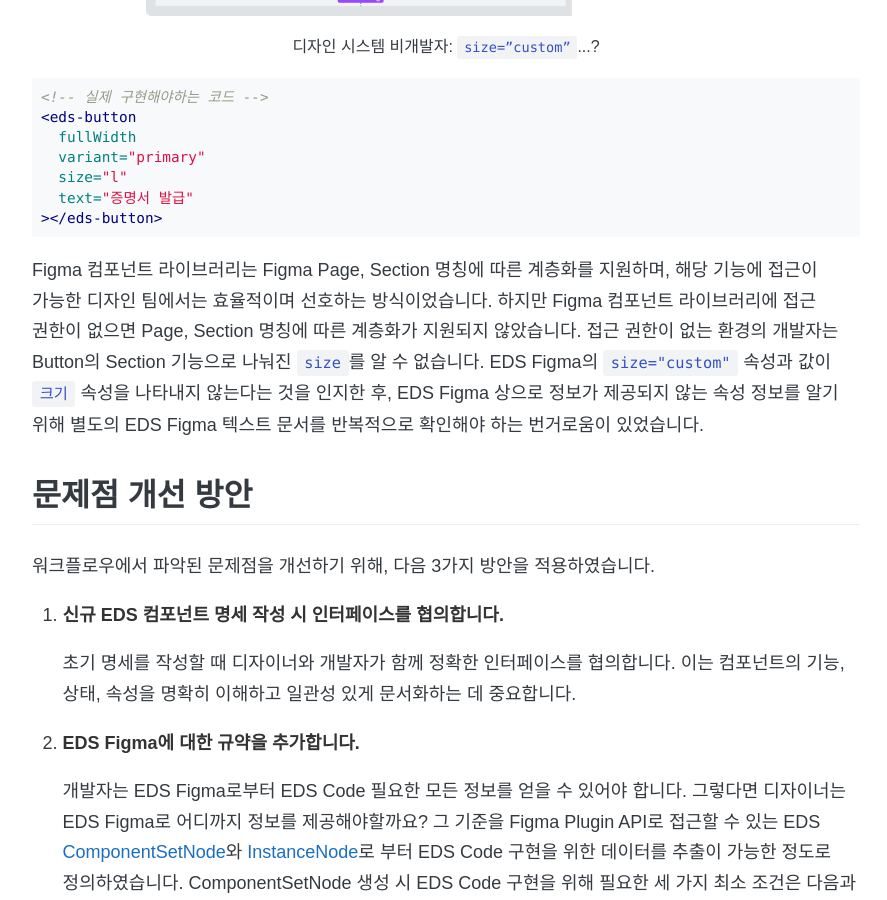
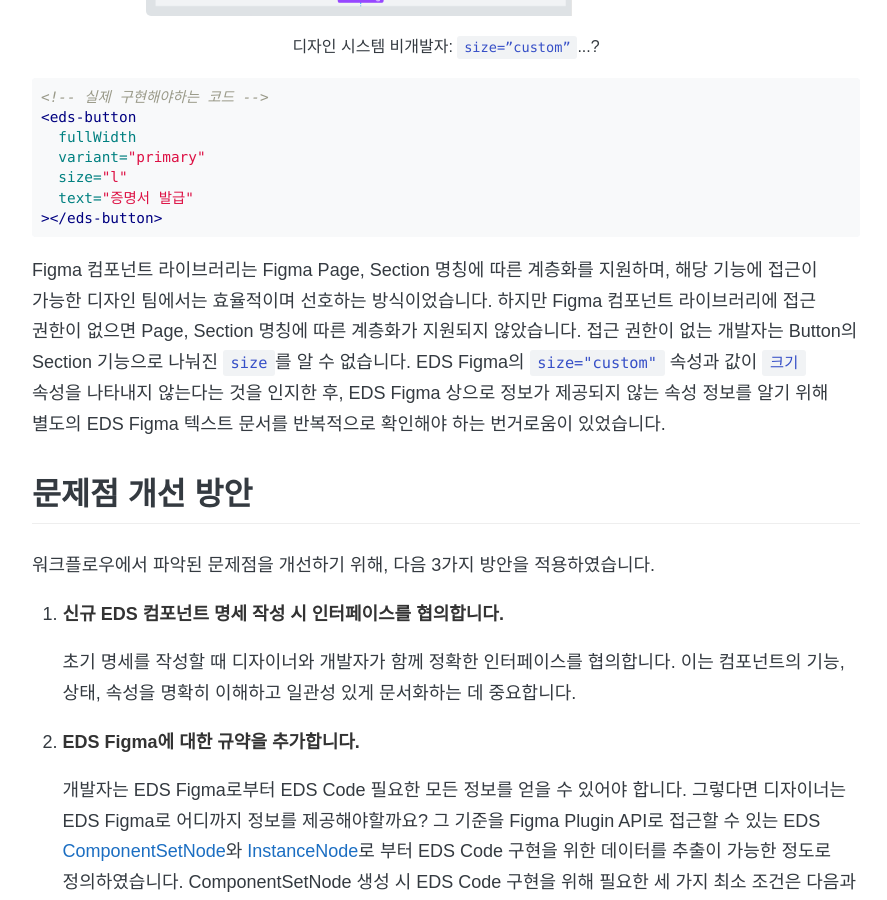
Before and after one commit to 8percent/8percent.github.io, a Jekyll site: the page built from _posts/2024-07-15-frontend-eds-improvement.md, in a window 1280 px wide and 900 px high, scrolled down 5227 px. Shown: the whole window, without its empty margins (194-1081 px from the left). Built offline with Jekyll 4.4.1, drawn with Linux system fonts in a browser that asks for light colours; some web fonts are replaced.

Commit message:
Update _posts/2024-07-15-frontend-eds-improvement.md
Co-authored-by: Lee Ho Sung <lee.ho.sung@gmail.com>

````diff
--- a/_posts/2024-07-15-frontend-eds-improvement.md
+++ b/_posts/2024-07-15-frontend-eds-improvement.md
@@ -148,7 +148,7 @@
 ></eds-button>
 ```
 
-Figma 컴포넌트 라이브러리는 Figma Page, Section 명칭에 따른 계층화를 지원하며, 해당 기능에 접근이 가능한 디자인 팀에서는 효율적이며 선호하는 방식이었습니다. 하지만 Figma 컴포넌트 라이브러리에 접근 권한이 없으면 Page, Section 명칭에 따른 계층화가 지원되지 않았습니다. 접근 권한이 없는 환경의 개발자는 Button의 Section 기능으로 나눠진 `size`를 알 수 없습니다. EDS Figma의 `size="custom"` 속성과 값이 `크기` 속성을 나타내지 않는다는 것을 인지한 후, EDS Figma 상으로 정보가 제공되지 않는 속성 정보를 알기 위해 별도의 EDS Figma 텍스트 문서를 반복적으로 확인해야 하는 번거로움이 있었습니다.
+Figma 컴포넌트 라이브러리는 Figma Page, Section 명칭에 따른 계층화를 지원하며, 해당 기능에 접근이 가능한 디자인 팀에서는 효율적이며 선호하는 방식이었습니다. 하지만 Figma 컴포넌트 라이브러리에 접근 권한이 없으면 Page, Section 명칭에 따른 계층화가 지원되지 않았습니다. 접근 권한이 없는 개발자는 Button의 Section 기능으로 나눠진 `size`를 알 수 없습니다. EDS Figma의 `size="custom"` 속성과 값이 `크기` 속성을 나타내지 않는다는 것을 인지한 후, EDS Figma 상으로 정보가 제공되지 않는 속성 정보를 알기 위해 별도의 EDS Figma 텍스트 문서를 반복적으로 확인해야 하는 번거로움이 있었습니다.
 
 ## 문제점 개선 방안
 
````
